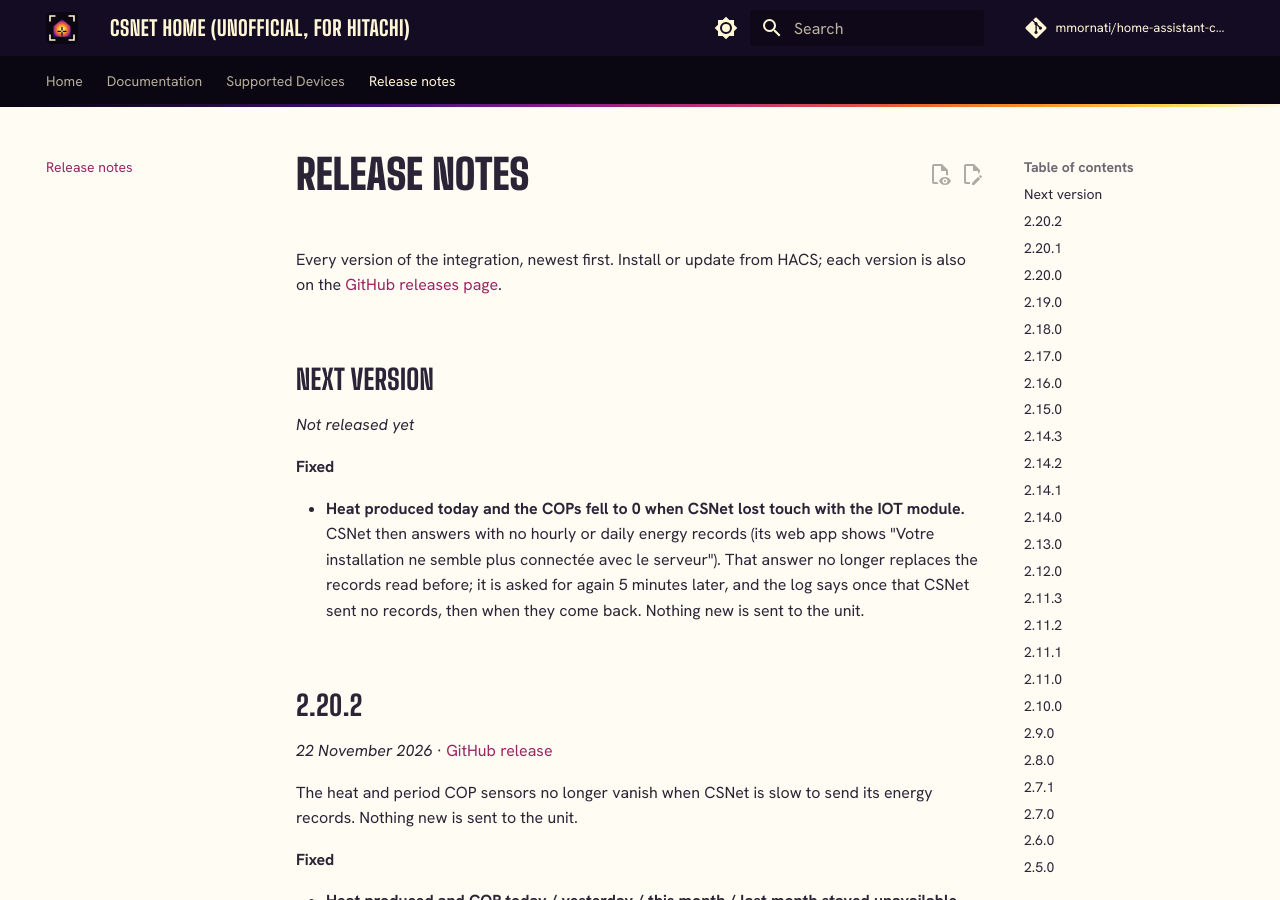
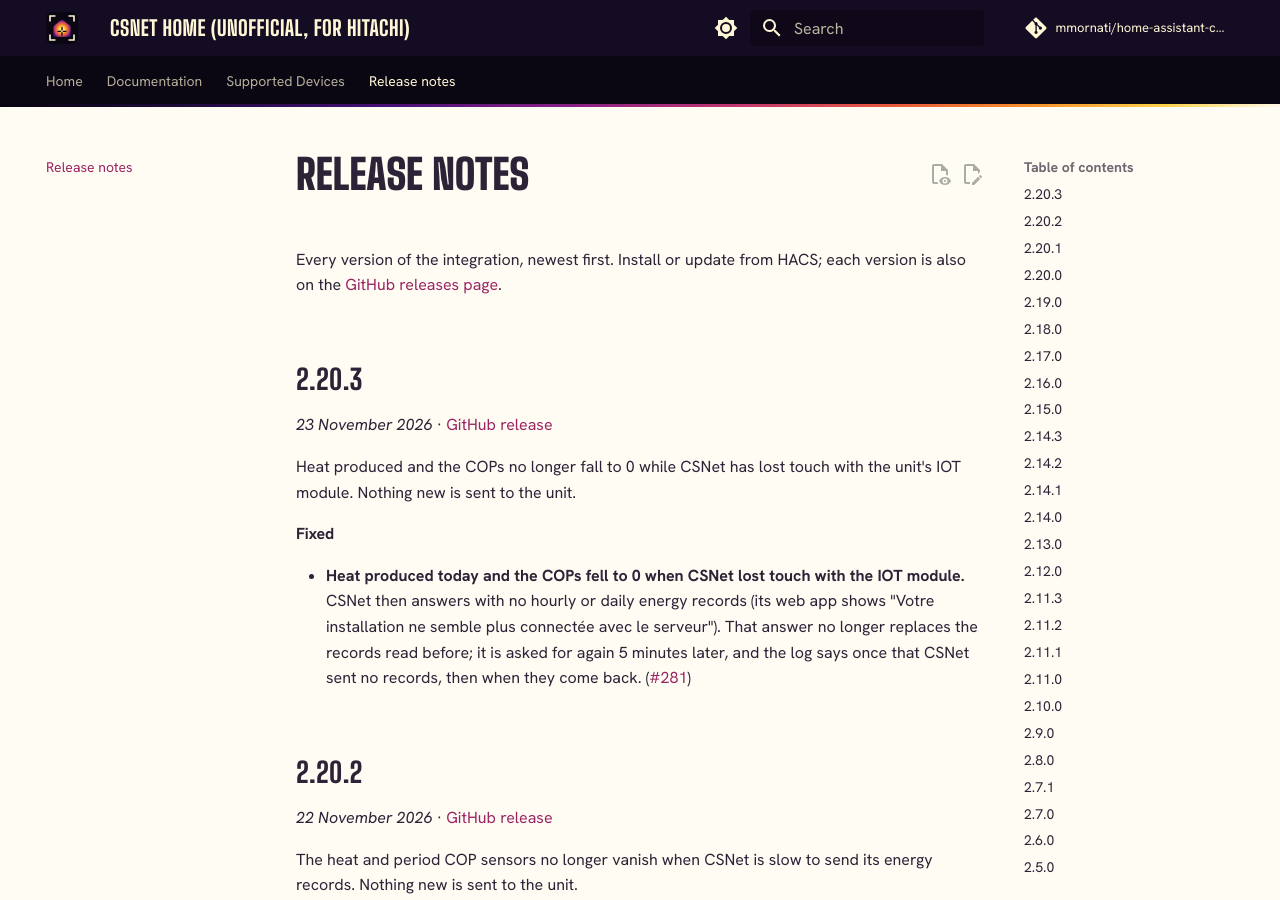
Before and after one commit to mmornati/home-assistant-csnet-home, an MkDocs documentation site: the page built from docs/release-notes.md, in a window 1280 px wide and 900 px high. Built offline with MkDocs 1.6.1 and Material for MkDocs 9.7.7, drawn with Linux system fonts in a browser that asks for light colours; some web fonts are replaced; comment, search, counter and statistics services are not loaded.

Commit message:
2.20.3 release notes

```diff
--- a/docs/release-notes.md
+++ b/docs/release-notes.md
@@ -7,13 +7,15 @@ description: What changed in each version of the CSNet Home (unofficial, for Hit
 
 Every version of the integration, newest first. Install or update from HACS; each version is also on the [GitHub releases page](https://github.com/mmornati/home-assistant-csnet-home/releases).
 
-## Next version
+## 2.20.3
 
-*Not released yet*
+*23 November 2026* · [GitHub release](https://github.com/mmornati/home-assistant-csnet-home/releases/tag/2.20.3)
+
+Heat produced and the COPs no longer fall to 0 while CSNet has lost touch with the unit's IOT module. Nothing new is sent to the unit.
 
 #### Fixed
 
-- **Heat produced today and the COPs fell to 0 when CSNet lost touch with the IOT module.** CSNet then answers with no hourly or daily energy records (its web app shows "Votre installation ne semble plus connectée avec le serveur"). That answer no longer replaces the records read before; it is asked for again 5 minutes later, and the log says once that CSNet sent no records, then when they come back. Nothing new is sent to the unit.
+- **Heat produced today and the COPs fell to 0 when CSNet lost touch with the IOT module.** CSNet then answers with no hourly or daily energy records (its web app shows "Votre installation ne semble plus connectée avec le serveur"). That answer no longer replaces the records read before; it is asked for again 5 minutes later, and the log says once that CSNet sent no records, then when they come back. ([#281](https://github.com/mmornati/home-assistant-csnet-home/pull/281))
 
 ## 2.20.2
 
```
